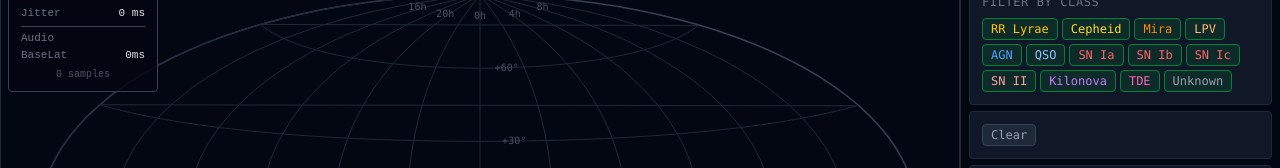
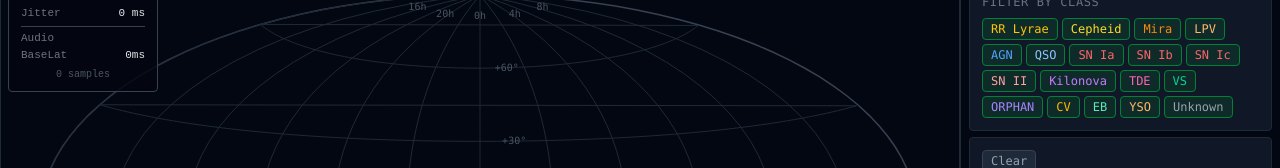
Before and after one commit to evgenykon/alert-data-to-sound-mapping, a Vue app in the folder frontend/: page / in a window 1280 px wide. Shown: the part 212-380 px from the top of the page. Built offline with nearby package versions, Linux system fonts and the light colour scheme; no server answers.

Commit message:
feat: add ZTF/Lasair types VS, ORPHAN, CV, EB, YSO to AlertType

```diff
--- a/frontend/src/components/AlertDetailCard.vue
+++ b/frontend/src/components/AlertDetailCard.vue
@@ -44,7 +44,9 @@ function age(ts: number): string {
 const typeColors: Record<string, string> = {
   'RR Lyrae': '#facc15', 'Cepheid': '#fde047', 'Mira': '#fb923c', 'LPV': '#fdba74',
   'AGN': '#60a5fa', 'QSO': '#93c5fd', 'SN Ia': '#f87171', 'SN Ib': '#f87171',
-  'SN Ic': '#f87171', 'SN II': '#fca5a5', 'Kilonova': '#c084fc', 'TDE': '#f472b6', 'Unknown': '#9ca3af',
+  'SN Ic': '#f87171', 'SN II': '#fca5a5', 'Kilonova': '#c084fc', 'TDE': '#f472b6',
+  'VS': '#6ee7b7', 'ORPHAN': '#a78bfa', 'CV': '#fbbf24', 'EB': '#34d399', 'YSO': '#fb923c',
+  'Unknown': '#9ca3af',
 }
 
 function openObjectPage(id: string) {
--- a/frontend/src/components/ClassFilter.vue
+++ b/frontend/src/components/ClassFilter.vue
@@ -5,13 +5,16 @@ import type { AlertType } from '~/types/alert'
 const sonification = useSonification()
 const allTypes: AlertType[] = [
   'RR Lyrae', 'Cepheid', 'Mira', 'LPV', 'AGN', 'QSO',
-  'SN Ia', 'SN Ib', 'SN Ic', 'SN II', 'Kilonova', 'TDE', 'Unknown',
+  'SN Ia', 'SN Ib', 'SN Ic', 'SN II', 'Kilonova', 'TDE',
+  'VS', 'ORPHAN', 'CV', 'EB', 'YSO', 'Unknown',
 ]
 const colors: Record<string, string> = {
   'RR Lyrae': 'text-yellow-400', 'Cepheid': 'text-yellow-300', 'Mira': 'text-orange-400',
   'LPV': 'text-orange-300', 'AGN': 'text-blue-400', 'QSO': 'text-blue-300',
   'SN Ia': 'text-red-400', 'SN Ib': 'text-red-400', 'SN Ic': 'text-red-400',
-  'SN II': 'text-red-300', 'Kilonova': 'text-purple-400', 'TDE': 'text-pink-400', 'Unknown': 'text-gray-400',
+  'SN II': 'text-red-300', 'Kilonova': 'text-purple-400', 'TDE': 'text-pink-400',
+  'VS': 'text-emerald-400', 'ORPHAN': 'text-violet-400', 'CV': 'text-amber-400',
+  'EB': 'text-emerald-300', 'YSO': 'text-orange-300', 'Unknown': 'text-gray-400',
 }
 </script>
 
--- a/frontend/src/components/EventLog.vue
+++ b/frontend/src/components/EventLog.vue
@@ -16,7 +16,8 @@ function timeAgo(ts: number): string {
 const icons: Record<string, string> = {
   'RR Lyrae': '🔴', 'Cepheid': '🟡', 'Mira': '🟠', 'LPV': '🟠', 'AGN': '🔵',
   'QSO': '🔵', 'SN Ia': '💥', 'SN Ib': '💥', 'SN Ic': '💥', 'SN II': '💥',
-  'Kilonova': '⭐', 'TDE': '💜', 'Unknown': '⚪',
+  'Kilonova': '⭐', 'TDE': '💜', 'VS': '🟢', 'ORPHAN': '🟣', 'CV': '🟡',
+  'EB': '🟢', 'YSO': '🟠', 'Unknown': '⚪',
 }
 </script>
 
--- a/frontend/src/components/StarMap.vue
+++ b/frontend/src/components/StarMap.vue
@@ -27,7 +27,9 @@ const crosshair = computed(() => {
 const typeColors: Record<string, string> = {
   'RR Lyrae': '#facc15', 'Cepheid': '#fde047', 'Mira': '#fb923c', 'LPV': '#fdba74',
   'AGN': '#60a5fa', 'QSO': '#93c5fd', 'SN Ia': '#f87171', 'SN Ib': '#f87171',
-  'SN Ic': '#f87171', 'SN II': '#fca5a5', 'Kilonova': '#c084fc', 'TDE': '#f472b6', 'Unknown': '#9ca3af',
+  'SN Ic': '#f87171', 'SN II': '#fca5a5', 'Kilonova': '#c084fc', 'TDE': '#f472b6',
+  'VS': '#6ee7b7', 'ORPHAN': '#a78bfa', 'CV': '#fbbf24', 'EB': '#34d399', 'YSO': '#fb923c',
+  'Unknown': '#9ca3af',
 }
 
 function magToR(mag: number) { return Math.max(2, Math.min(8, (22 - mag) * 0.8)) }
--- a/frontend/src/composables/useSonification.ts
+++ b/frontend/src/composables/useSonification.ts
@@ -15,7 +15,8 @@ const config = reactive<Config>({
   strategy: 'aggregate', scoreThreshold: 0.3, samplingRate: 5, rateLimit: 50, grainsMode: false,
   palette: 'ethereal',
   enabledTypes: new Set<AlertType>([
-    'RR Lyrae', 'Cepheid', 'Mira', 'LPV', 'AGN', 'QSO', 'SN Ia', 'SN Ib', 'SN Ic', 'SN II', 'Kilonova', 'TDE', 'Unknown',
+    'RR Lyrae', 'Cepheid', 'Mira', 'LPV', 'AGN', 'QSO', 'SN Ia', 'SN Ib', 'SN Ic', 'SN II', 'Kilonova', 'TDE',
+    'VS', 'ORPHAN', 'CV', 'EB', 'YSO', 'Unknown',
   ]),
 })
 
@@ -37,7 +38,7 @@ function shouldPlay(alert: Alert): boolean {
   return true
 }
 
-const KNOWN_TYPES = new Set(['RR Lyrae', 'Cepheid', 'Mira', 'LPV', 'AGN', 'QSO', 'SN Ia', 'SN Ib', 'SN Ic', 'SN II', 'Kilonova', 'TDE', 'Unknown'])
+const KNOWN_TYPES = new Set(['RR Lyrae', 'Cepheid', 'Mira', 'LPV', 'AGN', 'QSO', 'SN Ia', 'SN Ib', 'SN Ic', 'SN II', 'Kilonova', 'TDE', 'VS', 'ORPHAN', 'CV', 'EB', 'YSO', 'Unknown'])
 
 export function processAlert(alert: Alert) {
   if (!KNOWN_TYPES.has(alert.type)) (alert as unknown as Record<string, string>).type = 'Unknown'
--- a/frontend/src/types/alert.ts
+++ b/frontend/src/types/alert.ts
@@ -1,6 +1,7 @@
 export type AlertType =
   | 'RR Lyrae' | 'Cepheid' | 'Mira' | 'LPV' | 'AGN' | 'QSO'
-  | 'SN Ia' | 'SN Ib' | 'SN Ic' | 'SN II' | 'Kilonova' | 'TDE' | 'Unknown'
+  | 'SN Ia' | 'SN Ib' | 'SN Ic' | 'SN II' | 'Kilonova' | 'TDE'
+  | 'VS' | 'ORPHAN' | 'CV' | 'EB' | 'YSO' | 'Unknown'
 
 export interface Alert {
   alertId: string; ra: number; dec: number; magnitude: number
```
Also changed, not shown: 1 other file (tests, documents, lock files or other folders).
